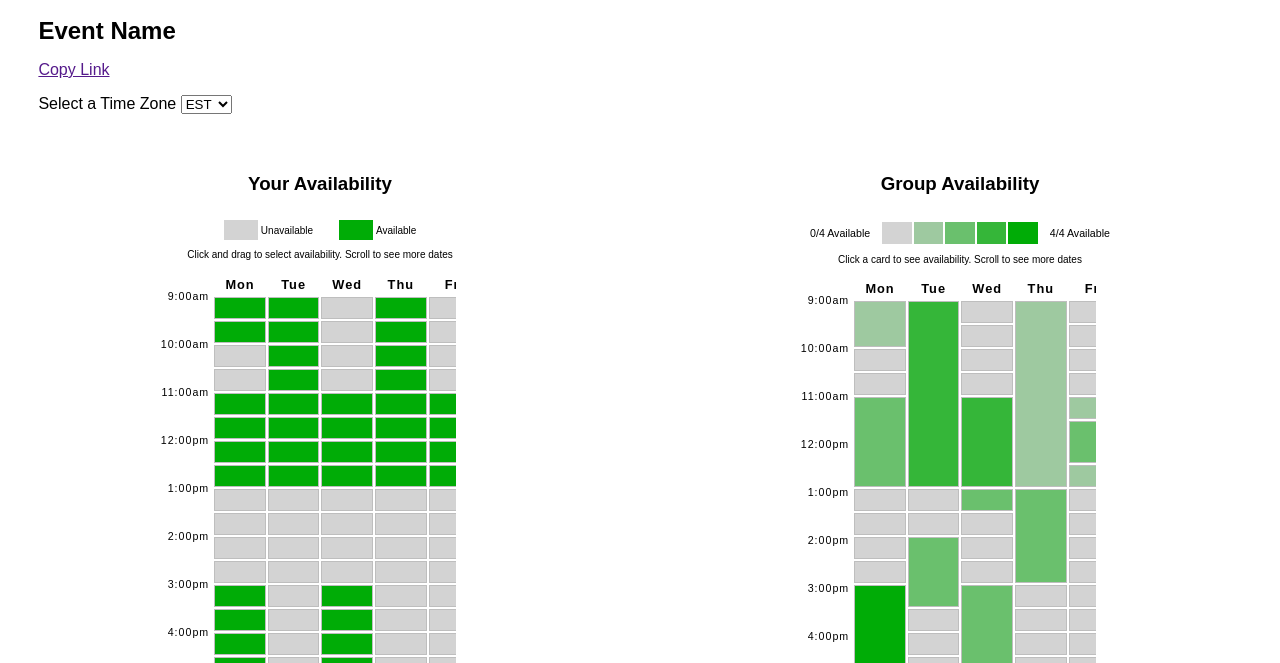
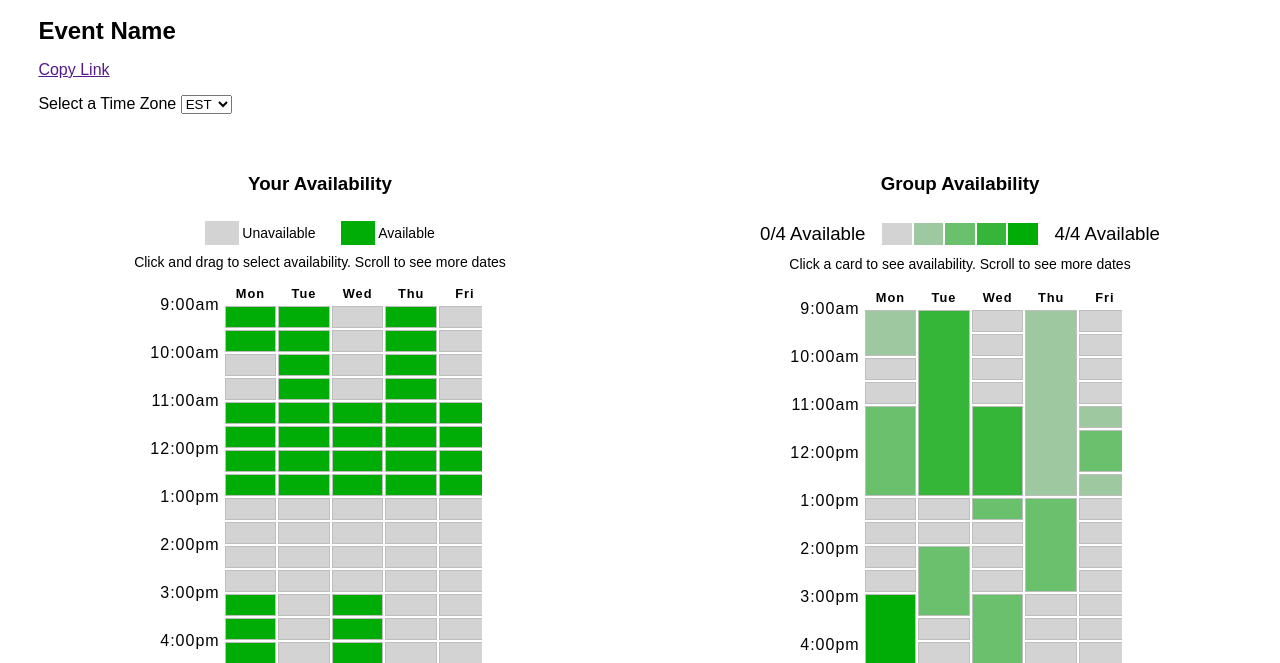
Before and after one commit to joobumjin/resposive_redesign, a plain HTML site: page index.html in a window 1280 px wide. Shown: the part 68-731 px from the top of the page. Drawn offline with Linux system fonts and the light colour scheme.

Commit message:
feat: increase fontsize

```diff
--- a/styles.css
+++ b/styles.css
@@ -79,15 +79,16 @@ td{
 .samples{
     display: flex;
     flex-direction: row;
-    font-size: 10px;
+    font-size: 14px;
     align-items: center;
     margin-top: .8vh;
+    height: 26px;
     table{
         table-layout:fixed;
         margin-right: .25vw;
     }
     tr{
-        height:16px;
+        height:20px;
     }
     td{
         width: 30px;
@@ -132,7 +133,7 @@ td{
 }
 
 .desc{
-    font-size: 10px;
+    font-size: 14px;
     margin-top: 1vh;
 }
 
@@ -148,7 +149,7 @@ td{
     }
     p {
         margin: 0px 0px 0px 0px;
-        font-size: 8pt;
+        font-size: 12pt;
     }
 }
 
@@ -197,14 +198,16 @@ td{
 #group_avail_legend{
     display: flex;
     flex-direction: row;
-    font-size: 8pt;
+    font-size: 14pt;
     align-items: center;
     justify-content: space-between;
-    width: 95%;
-    max-width: 300px;
+    width: 100%;
+    max-width: 400px;
     margin-top: .8vh;
     table{
         /* border-collapse: collapse; */
+        border-top: 0;
+        border-bottom: 0;
         table-layout:fixed;
         width: 160px;
     }
@@ -276,7 +279,7 @@ td{
     }
 }
 
-@media screen and (max-width: 600px) {
+@media screen and (max-width: 660px) {
     #logo_bar{
         h1{
             text-align: center;
```
Also changed, not shown: index.html (+0 -2 lines).
